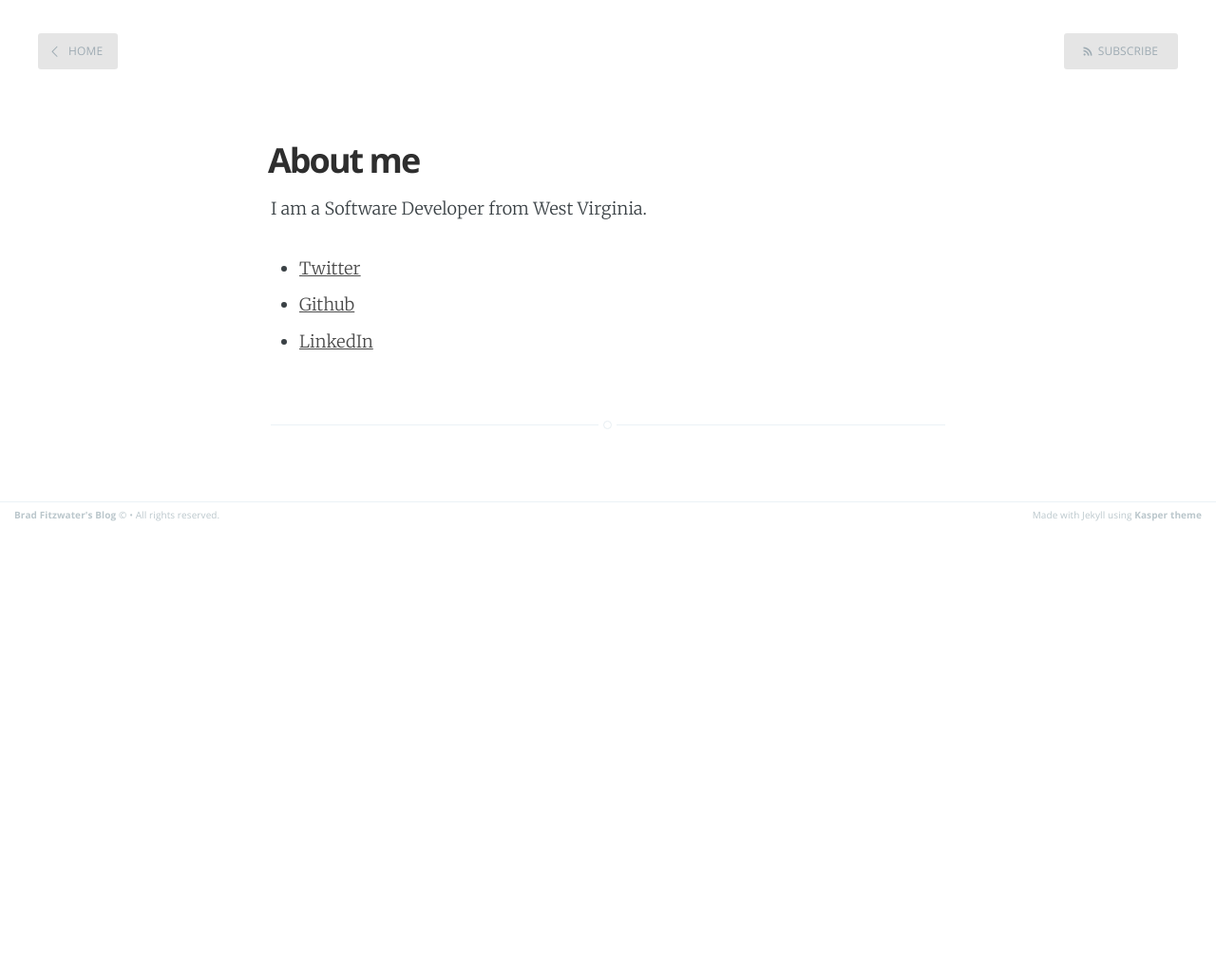
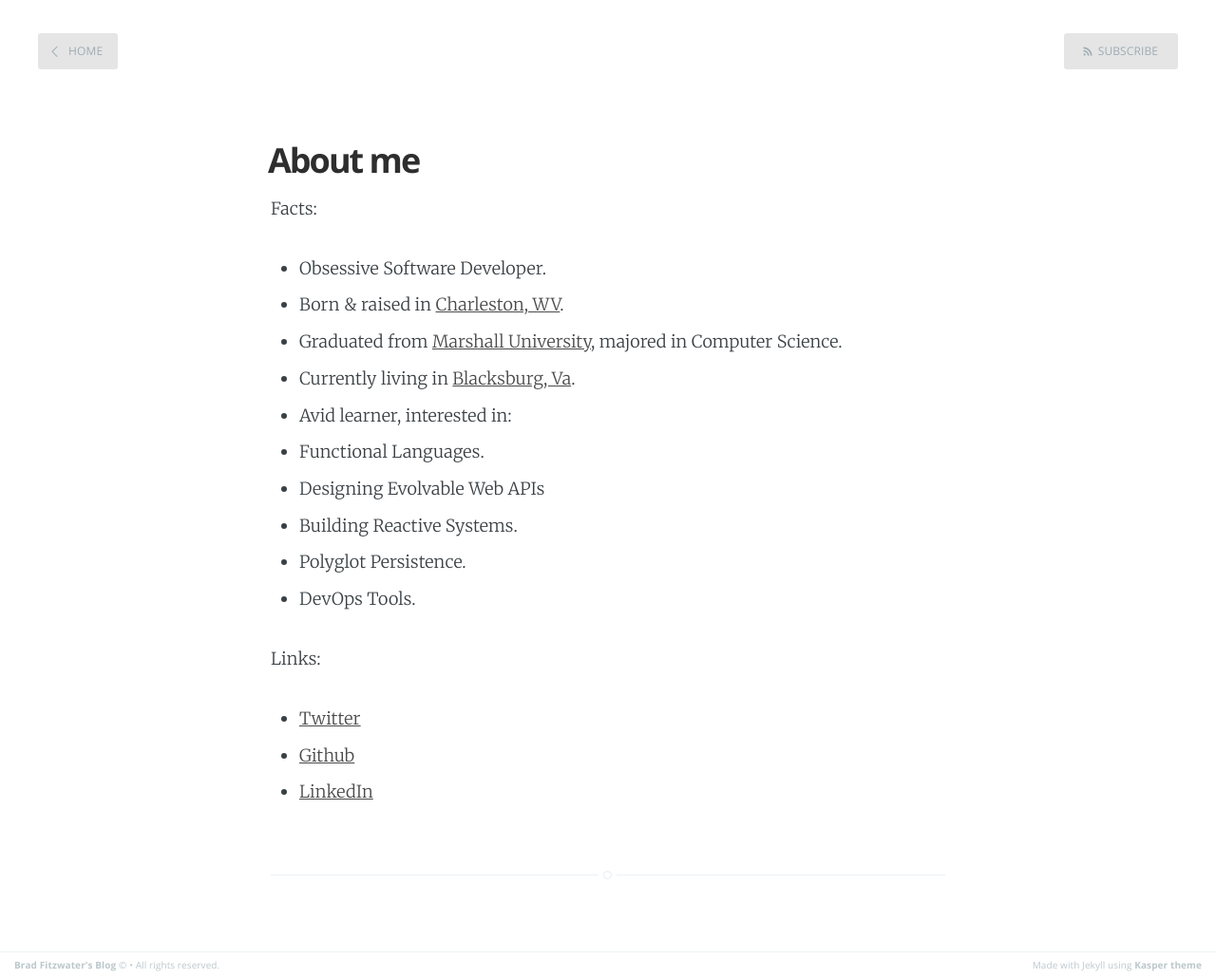
Before and after one commit to brad-f/brad-f.github.com, a Jekyll site: the page built from about.md, in a window 1280 px wide. Shown: the whole page at 95% size. Built offline with Jekyll 4.4.1, drawn with Linux system fonts in a browser that asks for light colours; Markdown is read by kramdown in place of the engine named in the settings; before the commit the page ends 900 px from its top, so only the background shows below that.

Commit message:
first attempt

```diff
--- a/about.md
+++ b/about.md
@@ -3,8 +3,19 @@ layout: page
 title: About me
 ---
 
- I am a Software Developer from West Virginia.
+Facts:
+ * Obsessive Software Developer.
+ * Born & raised in [Charleston, WV](http://en.wikipedia.org/wiki/Charleston,_West_Virginia).
+ * Graduated from [Marshall University](http://en.wikipedia.org/wiki/Marshall_University), majored in Computer Science.
+ * Currently living in [Blacksburg, Va](http://en.wikipedia.org/wiki/Blacksburg,_Virginia).
+ * Avid learner, interested in:
+  * Functional Languages.
+  * Designing Evolvable Web APIs
+  * Building Reactive Systems.
+  * Polyglot Persistence.
+  * DevOps Tools.
 
+Links:
  * [Twitter](https://twitter.com/bradfitzwater)
  * [Github](https://github.com/brad-f)
  * [LinkedIn](https://www.linkedin.com/in/bradfitzwater)
```
